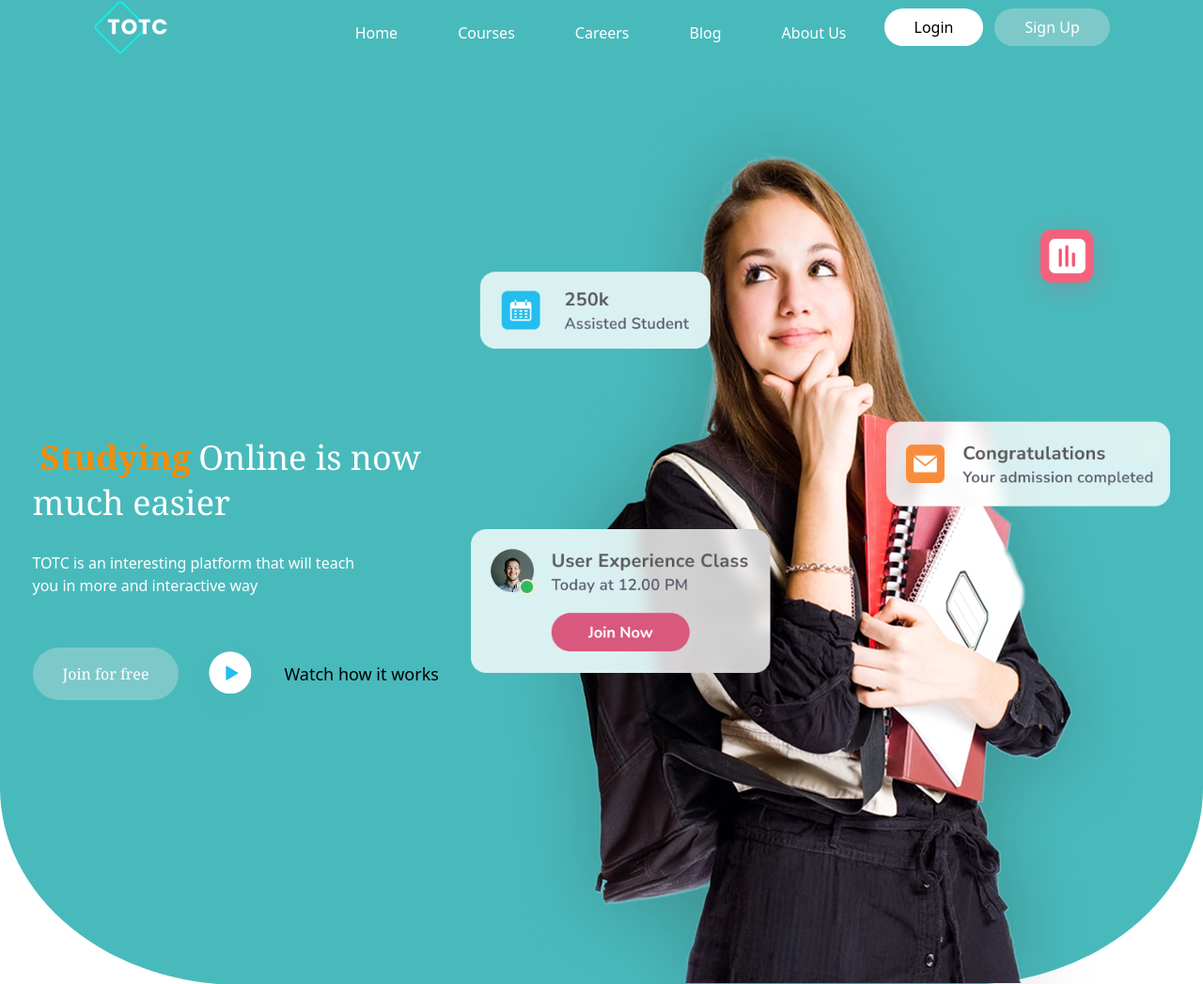
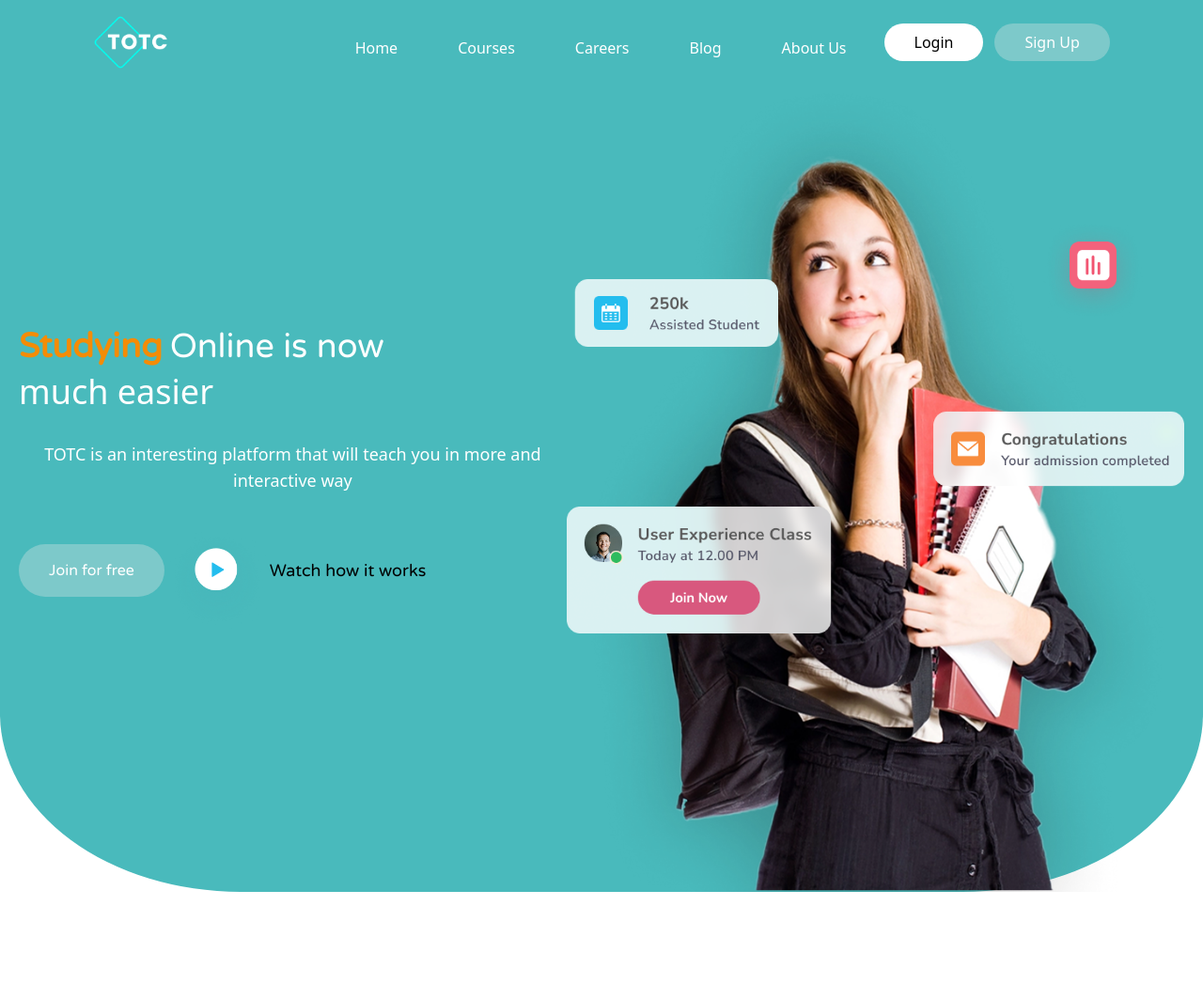
Before and after one commit to Fakhar-imran/TOTC, a website built with Vite: page index.html in a window 1280 px wide. Shown: the whole page at 94% size. After the commit the page ends 949 px from the top, so only its background shows below. Built offline with nearby package versions, Linux system fonts and the light colour scheme; a web font is replaced by a local one.

Commit message:
update index

```diff
--- a/index.html
+++ b/index.html
@@ -7,6 +7,10 @@
     <link rel="stylesheet" href="style.css" />
     <!-- icon link  -->
     <link rel="icon" href="/assets/logo.png" />
+    <!-- font link  -->
+    <link rel="preconnect" href="https://fonts.googleapis.com">
+<link rel="preconnect" href="https://fonts.gstatic.com" crossorigin>
+<link href="https://fonts.googleapis.com/css2?family=DM+Serif+Text:ital@0;1&family=Dynalight&family=Ephesis&family=Fira+Sans:ital,wght@0,100;0,200;0,300;0,400;0,500;0,600;0,700;0,800;0,900;1,100;1,200;1,300;1,400;1,500;1,600;1,700;1,800;1,900&family=Fleur+De+Leah&family=Nunito:ital,wght@0,200..1000;1,200..1000&family=Ojuju:wght@200..800&family=Parisienne&family=Rubik:ital,wght@0,300..900;1,300..900&family=STIX+Two+Text:ital,wght@0,400..700;1,400..700&family=Style+Script&family=Tangerine:wght@400;700&family=Varela+Round&family=Yuji+Mai&display=swap" rel="stylesheet">
     <title>TOTC</title>
   </head>
   <body class="overflow-x-hidden">
@@ -14,7 +18,7 @@
     <header class="bg-[#49BABC] rounded-b-[20%]">
       <!-- navbar -->
       <nav>
-        <div class="navbar-container flex flex-col md:flex-row justify-around items-center">
+        <div class="navbar-container flex flex-col md:flex-row justify-around items-center pt-4">
 
           <div class="logo-container">
             <img class="w-[80px]" src="/assets/logo.png" alt="" />
@@ -33,7 +37,7 @@
               <button class="bg-white text-black rounded-3xl py-2 px-8">
                 Login
               </button>
-                <button class="bg-[#7DC9CA] rounded-3xl py-2 px-8 text-white ">Sign Up
+                <button class="bg-[#7DC9CA] rounded-3xl py-2 px-8 text-white hover:bg-white hover:text-black transition-all duration-300">Sign Up
                 </button>
             </div>
           </div>
@@ -43,33 +47,43 @@
  <!-- end of navbar  -->
 
  <!-- main section  -->
-    <div class="main-content-container flex justify-evenly items-center">
-        <div class="main-left-side-container flex flex-col">
+    <div class="main-content-container flex justify-evenly items-center mx-5">
+        <div class="main-left-side-container flex flex-col items-start justify-start">
 
-        <div class="left-text-container flex space-x-2 mt-36">
-        <p class="text-4xl text-white font-serif"><strong class="text-4xl text-[#F48C06] font-serif font-semibold mx-2">Studying</strong>Online is now</p>
+        <div class="left-text-container w-full flex justify-center md:justify-start space-x-2 md:mt-36 mt-16 lg:mt-0">
+        <p class="lg:text-4xl md:text-6xl text-3xl text-white text-nowrap font-myfont"><strong class="lg:text-4xl md:text-6xl text-3xl text-[#F48C06] font-semibold me-2 font-myfont">Studying</strong>Online is now</p>
     </div>
-    <p class="text-4xl text-white font-serif pt-2">much easier</p>
-    <p class="text-left text-white pt-8 pb-4">TOTC is an interesting platform that will teach <br> you in more and interactive way</p>
-        <div class="main-left-btns flex justify-start items-center">
-            <button class="bg-[#7DC9CA] py-4 px-8 rounded-full text-white text-nowrap font-serif">Join for free</button>
-            <div class="watch flex justify-center mt-5">
+    <p class="lg:text-4xl md:text-6xl text-3xl text-white font-sans pt-2 font-myfont mx-auto md:mx-0 text-center md:text-left">much easier</p>
+    <p class="text-left text-white pt-8 pb-4 text-sm md:text-lg lg:text-md text-center">TOTC is an interesting platform that will teach you in more and interactive way</p>
+
+        <div class="main-left-btns flex justify-center w-full lg:justify-start items-center">
+            <button class="bg-[#7DC9CA] font-myfont py-4 px-8 rounded-full text-white text-nowrap hover:bg-white hover:text-black transition-all duration-300">Join for free</button>
+            <div class="watch flex justify-start md:justify-center mt-5">
                 <img class="size-28" src="/assets/play-button.png" alt="">
-                <p class="mt-8 text-lg text-nowrap">Watch how it works</p>
+                <p class="md:mt-8 mt-4 text-sm md:text-lg md:text-nowrap font-myfont">Watch how it works</p>
             </div>
         </div>
 
+         <div class="left-side-btns-container md:w-[50%] mx-auto space-x-3 flex lg:hidden text-nowrap justify-around items-center mb-10">
+              <button class="bg-white text-black rounded-3xl py-2 px-8">
+                Login
+              </button>
+                <button class="bg-[#7DC9CA] rounded-3xl py-2 px-8 text-white hover:bg-white hover:text-black transition-all duration-300">Sign Up
+                </button>
+            </div>
+
         </div>
 
-        <div class="main-right-side-container hidden lg:block">
+        <div class="main-right-side-container hidden lg:inline-flex">
             <div class="right-side relative">
-              <img class="h-[100%]" src="/assets/lovely-teenage-girl-with-curly-hair-posing-yellow-tshirt-min 1.png" alt="">
-              <img class="absolute top-40" src="/assets/notifications.png" alt="">
+              <img src="/assets/lovely-teenage-girl-with-curly-hair-posing-yellow-tshirt-min 1.png" alt="">
+              <img class="absolute top-40 h-fit" src="/assets/notifications.png" alt="">
             </div>
         </div>
 
 
     </div>
     </header>
+    <!-- end of header  -->
   </body>
 </html>
--- a/tailwind.config.js
+++ b/tailwind.config.js
@@ -7,6 +7,9 @@ module.exports = {
         'maincolor': '#00CBB8',
         'secondrycolor':'#2F327D'
       },
+       fontFamily: {
+        'myfont':['Varela Round']
+      },
     },
   },
   plugins: [],
```
